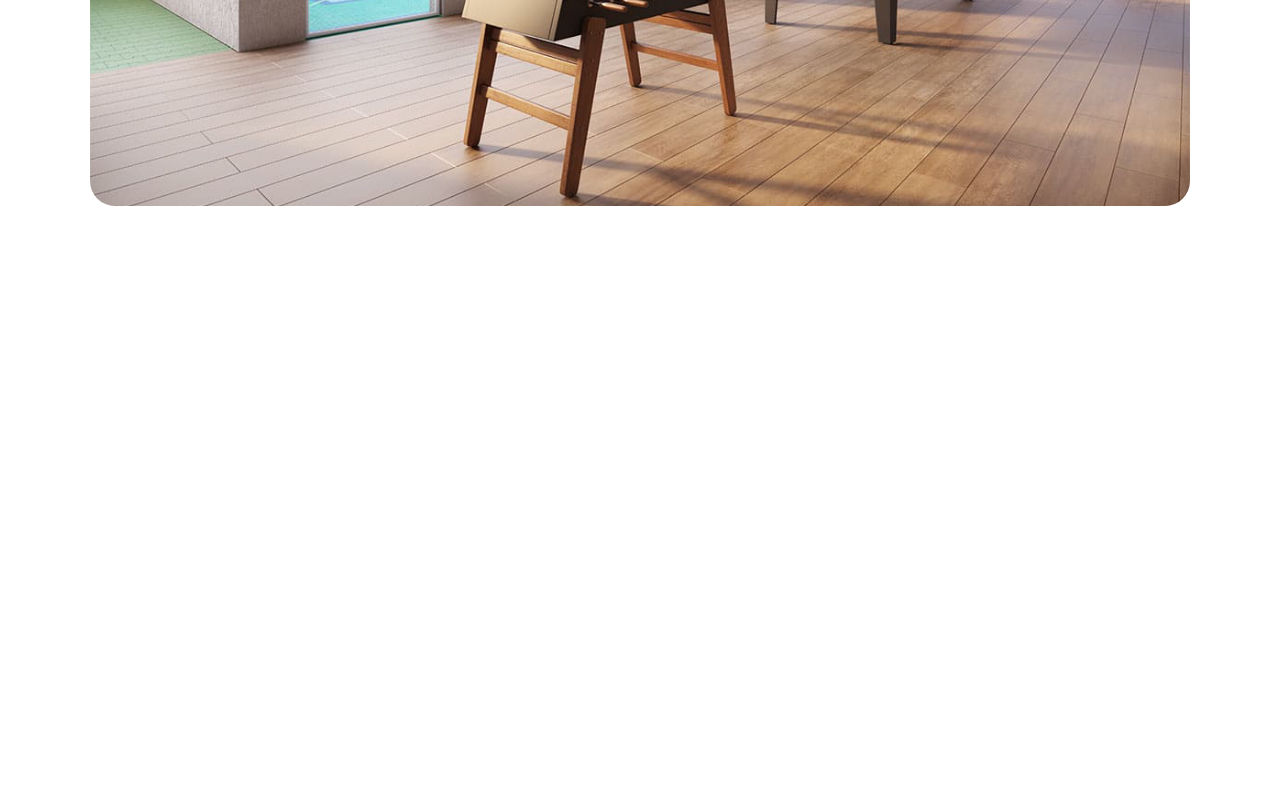
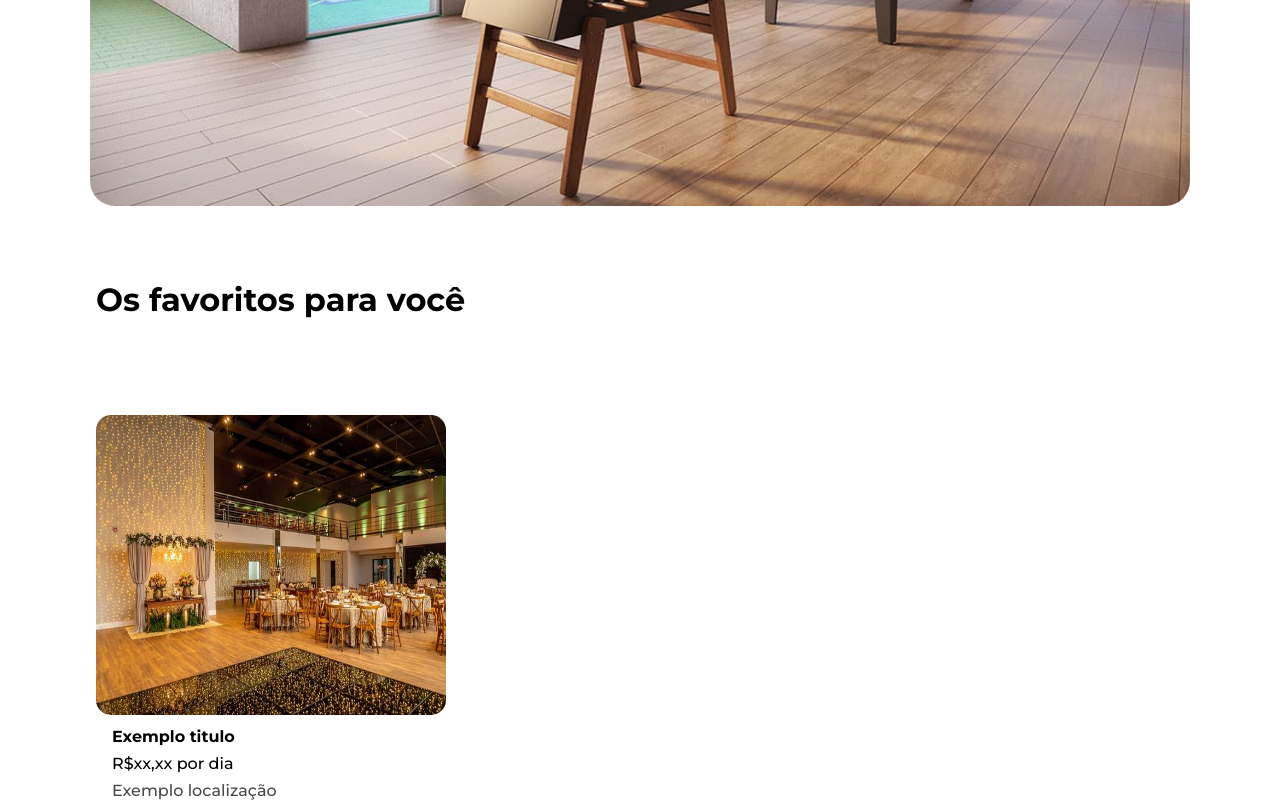
Before and after one commit to Hackathon-spotngo-2024/HackathonIFC2024-frontend, a Vue app: page / in a window 1280 px wide. Shown: the part 489-1289 px from the top of the page. Before the commit the page ends 800 px from the top, so only its background shows below. Built offline with nearby package versions, Linux system fonts and the light colour scheme.

Commit message:
feat #6: Criar e estilizar componentes CardComponent e CardSectionTitle

```diff
--- a/index.html
+++ b/index.html
@@ -5,6 +5,7 @@
     <link rel="icon" href="/favicon.ico">
     <meta name="viewport" content="width=device-width, initial-scale=1.0">
     <title>Vite App</title>
+    <script src="https://kit.fontawesome.com/dab2c986ea.js" crossorigin="anonymous"></script>
   </head>
   <body>
     <div id="app"></div>
--- a/src/App.vue
+++ b/src/App.vue
@@ -1,11 +1,15 @@
 <script setup>
 import BannerComponent from './components/BannerComponent.vue';
 import NavbarComponent from './components/NavbarComponent.vue';
+import CardSectionTitle from './components/CardSectionTitle.vue';
+import CardComponent from './components/CardComponent.vue';
 </script>
 
 <template>
   <NavbarComponent/>
   <BannerComponent/>
+  <CardSectionTitle/>
+  <CardComponent/>
 </template>
 
 <style scoped>
--- /dev/null
+++ b/src/components/CardComponent.vue
@@ -0,0 +1,57 @@
+<script setup>
+import imgCard1 from '../assets/card-imgs/card-img-1.jpeg'
+</script>
+
+<template>
+  <div class="card">
+    <div class="card-img"><img :src="imgCard1" alt="" /></div>
+    <div class="card-infos">
+      <div class="card-titulo">Exemplo titulo</div>
+      <div class="card-preco">R$xx,xx por dia</div>
+      <div class="card-loc">Exemplo localização</div>
+    </div>
+  </div>
+</template>
+
+<style scoped>
+.card {
+  display: flex;
+  flex-direction: column;
+  margin: 1rem 6rem 0 6rem;
+  width: fit-content;
+  border: 0;
+}
+
+.card-infos {
+  display: flex;
+  flex-direction: column;
+}
+
+.card-img > img {
+  width: 350px;
+  height: 300px;
+  border-radius: 15px;
+}
+
+.card-titulo {
+  font-family: 'Montserrat';
+  margin: 0.5rem 0 .5rem 1rem;
+  font-size: 1rem;
+  font-weight: bold;
+}
+
+.card-preco {
+  font-family: 'Montserrat';
+  font-weight: 500;
+  margin: 0 0 .5rem 1rem;
+  font-size: 1rem;
+}
+
+.card-loc {
+  font-family: 'Montserrat';
+  font-weight: 500;
+  color: var(--cor-fonte-loc);
+  font-size: 1rem;
+  margin: 0 0 0 1rem;
+}
+</style>
--- /dev/null
+++ b/src/components/CardSectionTitle.vue
@@ -0,0 +1,17 @@
+<script setup>
+const cardSectionTitle = "Os favoritos para você"
+</script>
+
+<template>
+    <div class="card-section-title">{{ cardSectionTitle }}</div>
+</template>
+
+<style scoped>
+.card-section-title {
+    display: flex;
+    font-family: 'Montserrat';
+    font-size: 2rem;
+    font-weight: bold;
+    margin: 0 0 6rem 6rem;
+}
+</style>
```
